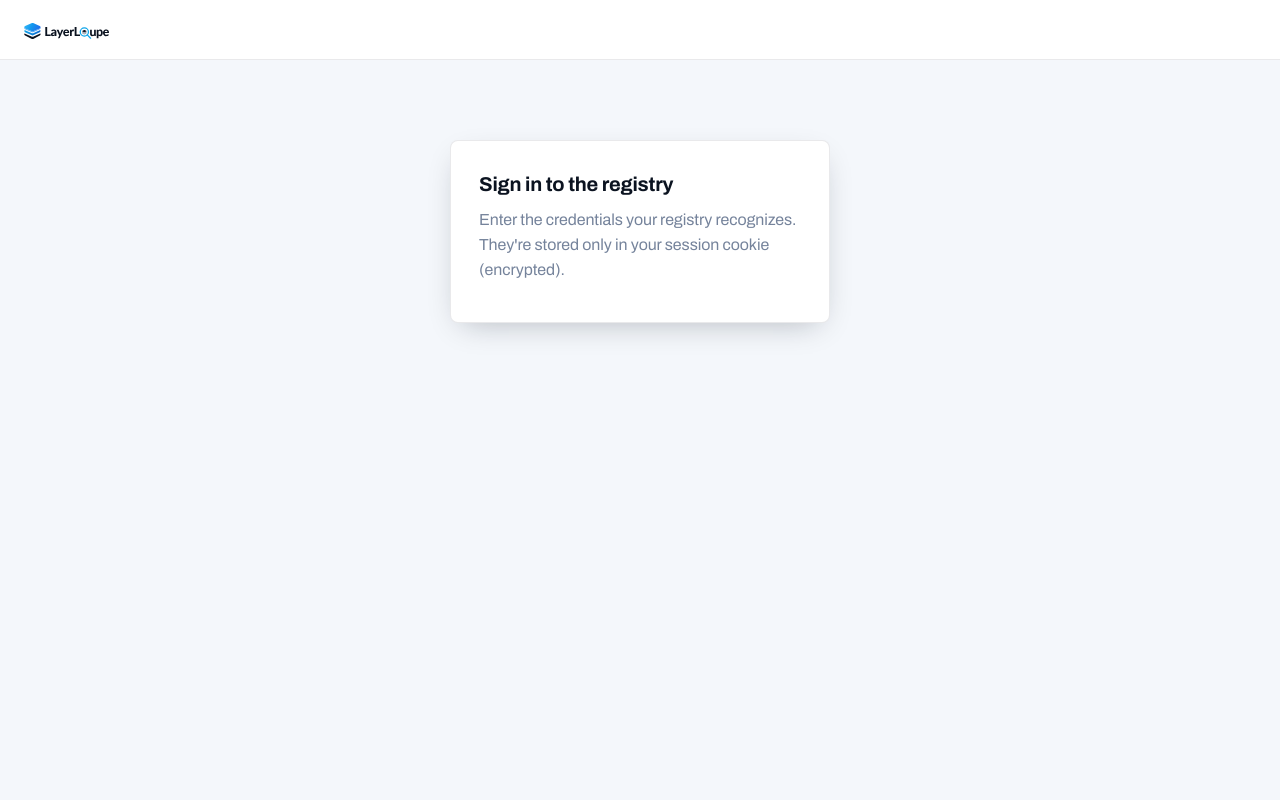
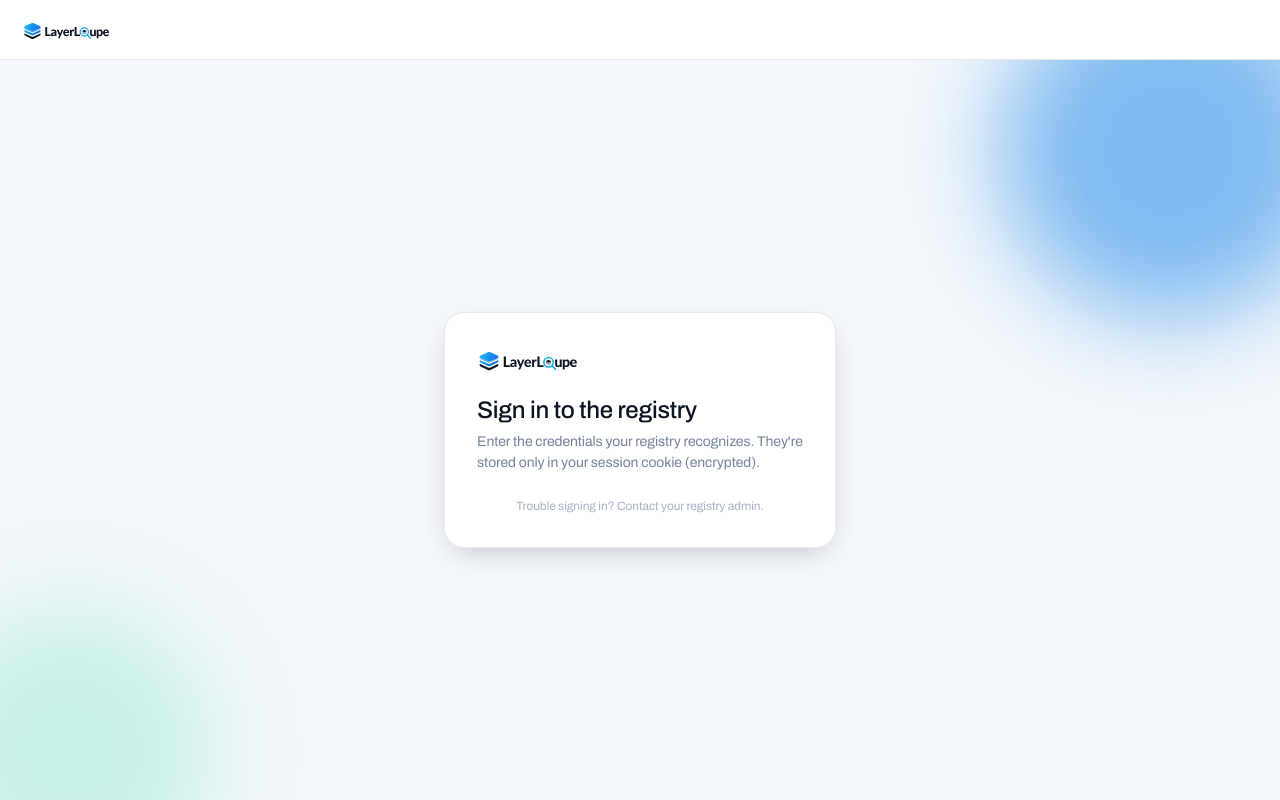
Before and after one commit to hyneklipa/layerloupe, a FastAPI app: template layerloupe/web/templates/login.html in a window 1280 px wide. Run offline with FastAPI, Linux system fonts and the light colour scheme; the template is opened without the code that fills it: most values are stand-ins (such as "Sample title", 1, 10 or a date in 2020).

Commit message:
feat(ui): login redesign (F6)
Restyle the sign-in page to the design language while keeping both auth flows.

- Full-bleed auth surface (the top bar stays; the padded app-main is dropped
  via a body.auth-page class). Two soft blurred blobs sit behind a rounded
  20px card with the brand logo, large title + subtitle, labelled fields, and
  a full-width primary button with a trailing arrow.
- Informational read-only Registry field shows the configured host.
- The two orthogonal sign-in surfaces (LayerLoupe UI identity at
  /web/auth/login, per-user registry credentials at /login), their adaptive
  headings, and the next-redirect plumbing are unchanged.
- "Continue with SSO" from the mockup is intentionally omitted - there's no
  SSO backend yet (the provider abstraction is groundwork for future OIDC).
- Extend test_login_ui to cover the redesigned card + SSO omission.

```diff
--- a/layerloupe/web/static/layerloupe.css
+++ b/layerloupe/web/static/layerloupe.css
@@ -1520,47 +1520,90 @@ kbd {
 .item-empty--hint { font-size: .85rem; padding: 1rem; line-height: 1.5; }
 .item-empty--hint code { font-size: .85em; }
 
-/* -- Auth (login form) ------------------------------------------------ */
+/* -- Auth (login) ------------------------------------------------------ */
+/* Focused, full-bleed surface: keep the top bar, drop the padded app-main. */
+body.auth-page .app-main { padding: 0; }
+.auth-login {
+  position: relative;
+  flex: 1;
+  min-height: 0;
+  display: grid;
+  place-items: center;
+  overflow: hidden;
+  padding: 24px;
+}
+/* Soft decorative blobs behind the card. */
+.auth-blob {
+  position: absolute;
+  border-radius: 50%;
+  filter: blur(48px);
+  z-index: 0;
+  pointer-events: none;
+}
+.auth-blob--blue { width: 340px; height: 340px; top: -80px; right: -60px; background: var(--ll-blue); opacity: .5; }
+.auth-blob--mint { width: 280px; height: 280px; bottom: -90px; left: -70px; background: #7FE6C8; opacity: .4; }
+[data-theme="dark"] .auth-blob--blue { opacity: .32; }
+[data-theme="dark"] .auth-blob--mint { opacity: .22; }
+
 .auth-card {
-  max-width: 380px;
-  margin: 3rem auto;
-  background: var(--ll-surface);
-  border: 1px solid var(--ll-line);
-  border-radius: var(--radius);
-  padding: 1.75rem 1.75rem 1.5rem;
-  box-shadow: var(--shadow);
-}
-.auth-card h1 {
-  margin: 0 0 .5rem;
-  font-size: 1.25rem;
-  letter-spacing: -.01em;
-}
-.auth-card p { margin: 0 0 1rem; }
-
-.auth-form { display: flex; flex-direction: column; gap: 1rem; }
-.auth-field { display: flex; flex-direction: column; gap: .35rem; }
-.auth-field span { font-size: .8rem; color: var(--ll-ink-3); letter-spacing: .04em; }
+  position: relative;
+  z-index: 1;
+  width: 100%;
+  max-width: 392px;
+  background: var(--ll-surface);
+  border: 1px solid var(--ll-line);
+  border-radius: 20px;
+  padding: 32px;
+  box-shadow: var(--ll-shadow-pop);
+}
+.auth-logo { height: 30px; display: block; margin-bottom: 22px; }
+.auth-logo-dark { display: none; }
+[data-theme="dark"] .auth-logo-light { display: none; }
+[data-theme="dark"] .auth-logo-dark { display: block; }
+.auth-title { margin: 0 0 6px; font: 500 24px/1.15 var(--font-sans); color: var(--ll-ink); letter-spacing: -.01em; }
+.auth-subtitle { margin: 0 0 24px; font: 400 14px/1.5 var(--font-sans); }
+.auth-section {
+  margin: 24px 0 12px;
+  font: 600 12px/1 var(--font-sans);
+  color: var(--ll-ink-2);
+  text-transform: uppercase;
+  letter-spacing: .04em;
+}
+
+.auth-form { display: flex; flex-direction: column; gap: 16px; }
+.auth-field { display: flex; flex-direction: column; gap: 7px; }
+.auth-field span { font: 600 11px/1 var(--font-sans); color: var(--ll-ink-2); }
 .auth-field input {
-  padding: .5rem .65rem;
-  border: 1px solid var(--ll-line);
-  border-radius: var(--radius);
-  background: var(--ll-bg-2);
+  padding: 11px 13px;
+  border: 1px solid var(--ll-line-2);
+  border-radius: 10px;
+  background: var(--ll-bg);
   color: var(--ll-ink);
-  font: inherit;
-}
+  font: 400 14px/1.2 var(--font-sans);
+}
+.auth-field input::placeholder { color: var(--ll-ink-3); }
 .auth-field input:focus {
   outline: none;
   border-color: var(--ll-blue);
-  background: var(--ll-surface);
-}
-.auth-actions { display: flex; justify-content: flex-end; }
+  box-shadow: 0 0 0 3px var(--ll-blue-12);
+}
+.auth-field--readonly { margin-bottom: 16px; }
+.auth-field--readonly input { color: var(--ll-ink-3); cursor: default; }
+.auth-field--readonly input:focus { border-color: var(--ll-line-2); box-shadow: none; }
+
+.auth-submit { width: 100%; margin-top: 6px; }
+.auth-help { margin: 20px 0 0; font: 400 12px/1.5 var(--font-sans); color: var(--ll-ink-4); text-align: center; }
 
 .btn-primary {
+  display: inline-flex;
+  align-items: center;
+  justify-content: center;
+  gap: 7px;
   background: var(--ll-blue);
   color: #fff;
   border: 1px solid var(--ll-blue);
-  padding: .6rem 1.4rem;
-  border-radius: var(--radius);
+  padding: 12px 18px;
+  border-radius: 10px;
   font: inherit;
   font-weight: 500;
   cursor: pointer;
--- a/layerloupe/web/templates/login.html
+++ b/layerloupe/web/templates/login.html
@@ -2,12 +2,21 @@
 
 {% block title_suffix %} · Sign in{% endblock %}
 
-{# Suppress the topbar's own Sign-in link while we're already on this page.
-   The theme toggle lives in the footer now and is rendered there for free. #}
+{# A focused, full-bleed login surface: drop the padded app-main and the
+   topbar's right-hand controls (sign-in there would be circular). #}
+{% block body_class %}auth-page{% endblock %}
 {% block topbar_actions %}{% endblock %}
 
 {% block main %}
+  {% set registry_host = registry_public_url|default('', true)|replace('https://', '')|replace('http://', '') %}
+  <div class="auth-login">
+    <span class="auth-blob auth-blob--blue" aria-hidden="true"></span>
+    <span class="auth-blob auth-blob--mint" aria-hidden="true"></span>
+
     <section class="auth-card" aria-labelledby="auth-h">
+      <img class="auth-logo auth-logo-light" src="/static/img/layerloupe.svg" alt="{{ title }}">
+      <img class="auth-logo auth-logo-dark" src="/static/img/layerloupe-dark.svg" alt="{{ title }}">
+
       {# Two orthogonal sign-in surfaces share this page:
 
          * **UI identity** (``AUTH_MODE != public``) - logs the operator
@@ -21,24 +30,31 @@
          the route never gets here (login_page() 403s upstream). #}
 
       {% if ui_login_enabled and registry_login_enabled %}
-      <h1 id="auth-h">Sign in to {{ title }}</h1>
-      <p class="muted">
+        <h1 id="auth-h" class="auth-title">Sign in to {{ title }}</h1>
+        <p class="auth-subtitle muted">
           Two separate logins live on this page - pick the one you need.
           Each writes its own session key, so signing in to one doesn't
           log you out of the other.
         </p>
       {% elif ui_login_enabled %}
-      <h1 id="auth-h">Sign in to {{ title }}</h1>
-      <p class="muted">
+        <h1 id="auth-h" class="auth-title">Sign in</h1>
+        <p class="auth-subtitle muted">
           Enter your LayerLoupe credentials. They're verified against the
           admin password configured for this instance.
         </p>
       {% else %}
-      <h1 id="auth-h">Sign in to the registry</h1>
-      <p class="muted">
+        <h1 id="auth-h" class="auth-title">Sign in to the registry</h1>
+        <p class="auth-subtitle muted">
           Enter the credentials your registry recognizes.
           They're stored only in your session cookie (encrypted).
         </p>
+      {% endif %}
+
+      {% if registry_host %}
+        <label class="auth-field auth-field--readonly">
+          <span>Registry</span>
+          <input value="{{ registry_host }}" readonly tabindex="-1" aria-label="Registry host">
+        </label>
       {% endif %}
 
       {% if ui_login_enabled %}
@@ -75,16 +91,20 @@
             >
           </label>
 
-        <div class="auth-actions">
-          <button type="submit" class="btn-primary">Sign in</button>
-        </div>
+          <button type="submit" class="btn-primary auth-submit">
+            Sign in
+            <svg viewBox="0 0 24 24" width="15" height="15" fill="none" stroke="currentColor"
+                 stroke-width="1.8" stroke-linecap="round" stroke-linejoin="round" aria-hidden="true">
+              <path d="M5 12h14M13 6l6 6-6 6"/>
+            </svg>
+          </button>
         </form>
       {% endif %}
 
       {% if registry_login_enabled %}
         {% if ui_login_enabled %}
           <h2 class="auth-section">Registry credentials</h2>
-        <p class="muted">
+          <p class="auth-subtitle muted">
             Provide per-user credentials for the upstream registry -
             optional, used in addition to LayerLoupe sign-in above.
           </p>
@@ -119,10 +139,23 @@
             >
           </label>
 
-        <div class="auth-actions">
-          <button type="submit" class="btn-primary">Sign in to registry</button>
-        </div>
+          <button type="submit" class="btn-primary auth-submit">
+            Sign in to registry
+            <svg viewBox="0 0 24 24" width="15" height="15" fill="none" stroke="currentColor"
+                 stroke-width="1.8" stroke-linecap="round" stroke-linejoin="round" aria-hidden="true">
+              <path d="M5 12h14M13 6l6 6-6 6"/>
+            </svg>
+          </button>
         </form>
       {% endif %}
+
+      {# "Continue with SSO" from the design is intentionally omitted: there's
+         no SSO backend yet (the auth provider abstraction is groundwork for a
+         future OIDC provider). Render it here once such a provider exists. #}
+
+      <p class="auth-help muted">
+        Trouble signing in? Contact your registry admin.
+      </p>
     </section>
+  </div>
 {% endblock %}
```
Also changed, not shown: tests/test_login_ui.py (+8 -0 lines), CHANGELOG.md. Lines whose indentation alone changed are shown as unchanged.
